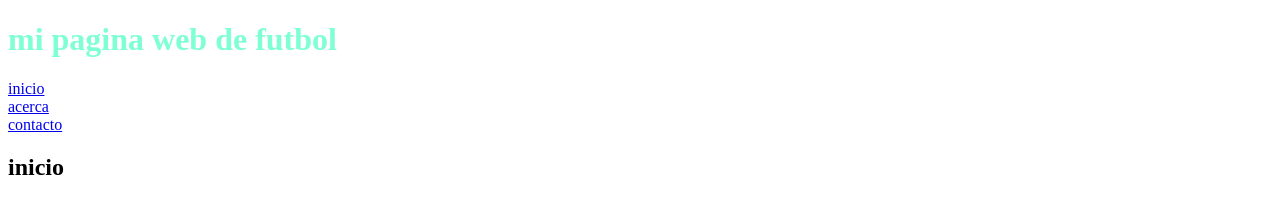
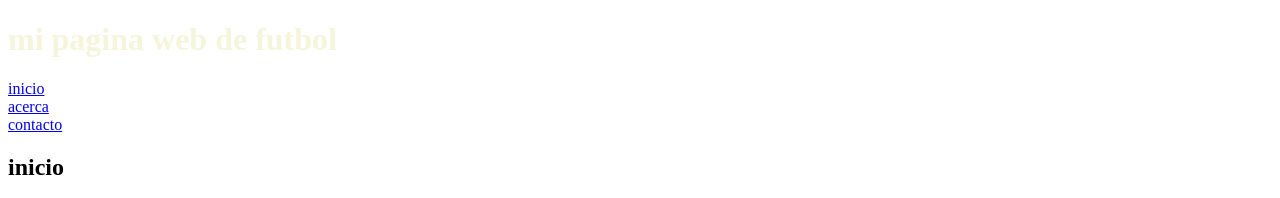
Before and after one commit to andreisa2308/nuevo-repositorio, a plain HTML site: page index.html in a window 1280 px wide. Shown: the top 198 px of the page. Drawn offline with Linux system fonts and the light colour scheme.

Commit message:
archivo index

```diff
--- a/estilos.css
+++ b/estilos.css
@@ -1,5 +1,5 @@
 h1{
-    color: aquamarine;
+    color: beige;
 }
 
 footer{
```
